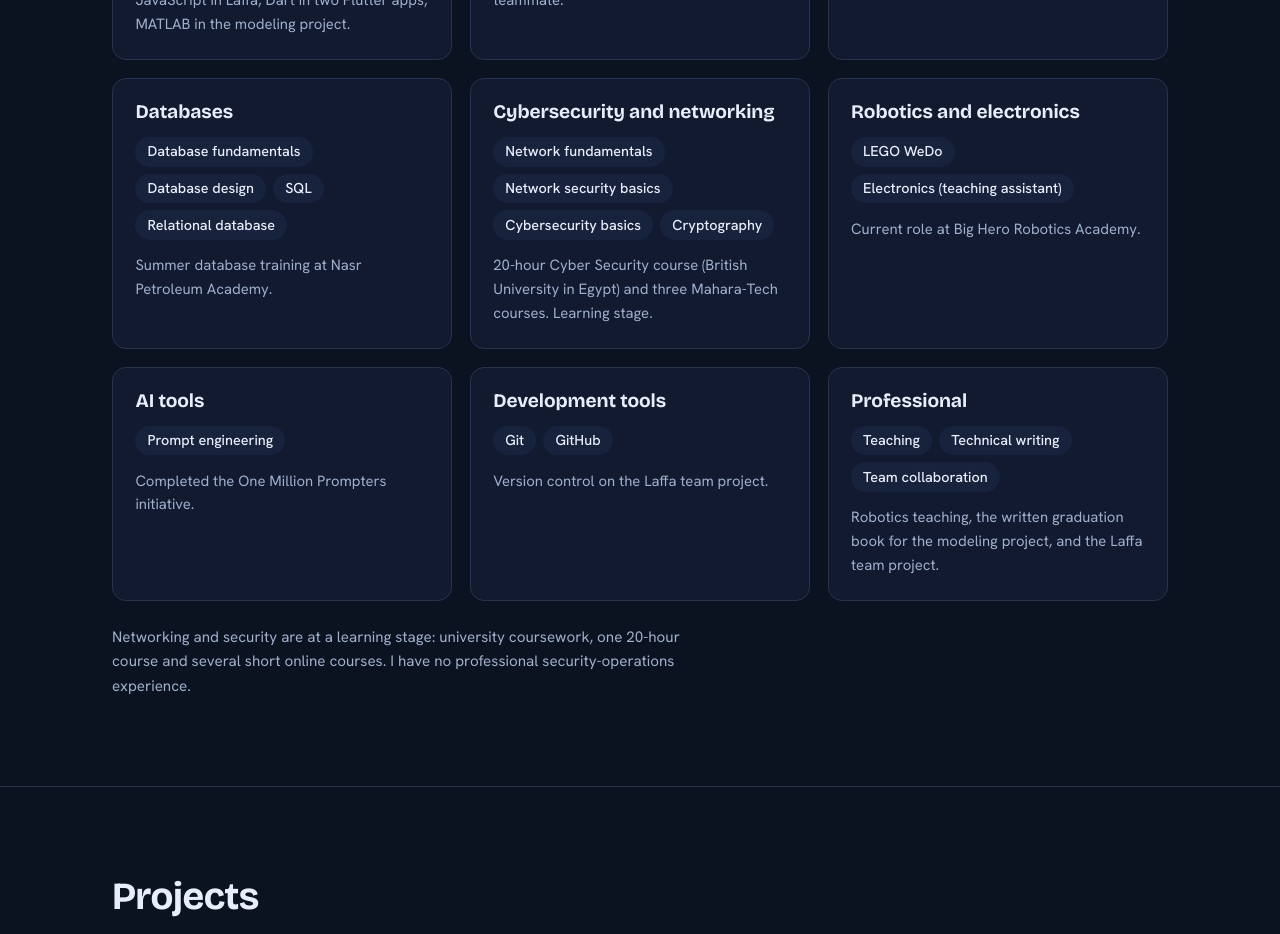
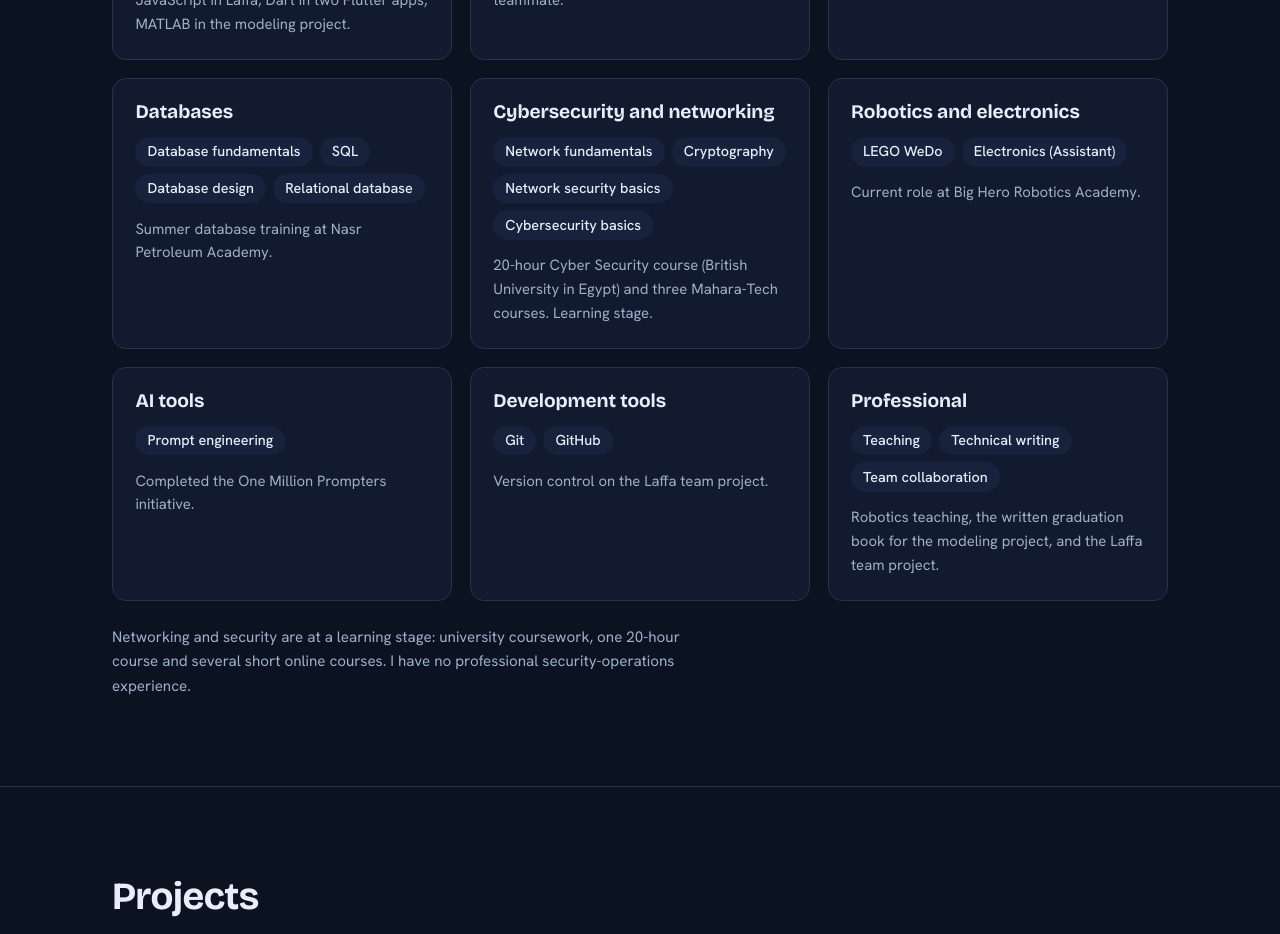
Before and after one commit to AhmedShosha3/Portfolio, a React (Vite) app: page / in a window 1280 px wide. Shown: the part 1760-2694 px from the top of the page. Built offline with nearby package versions, Linux system fonts and the light colour scheme.

Commit message:
Update portfolio.js

```diff
--- a/src/data/portfolio.js
+++ b/src/data/portfolio.js
@@ -61,8 +61,8 @@ export const data = {
       group: "Databases",
       items: [
         "Database fundamentals",
+        "SQL",
         "Database design",
-        "SQL",
         "Relational database",
       ],
       evidence: "Summer database training at Nasr Petroleum Academy.",
@@ -71,16 +71,16 @@ export const data = {
       group: "Cybersecurity and networking",
       items: [
         "Network fundamentals",
+        "Cryptography",
         "Network security basics",
         "Cybersecurity basics",
-        "Cryptography",
       ],
       evidence:
         "20-hour Cyber Security course (British University in Egypt) and three Mahara-Tech courses. Learning stage.",
     },
     {
       group: "Robotics and electronics",
-      items: ["LEGO WeDo", "Electronics (teaching assistant)"],
+      items: ["LEGO WeDo", "Electronics (Assistant)"],
       evidence: "Current role at Big Hero Robotics Academy.",
     },
     {
@@ -272,7 +272,7 @@ export const data = {
         "Wrote the automated tests with pytest",
       ],
       stackMine: {
-        label: "Technologies",
+        label: "",
         items: [
           "Python",
           "Regular expressions",
```
